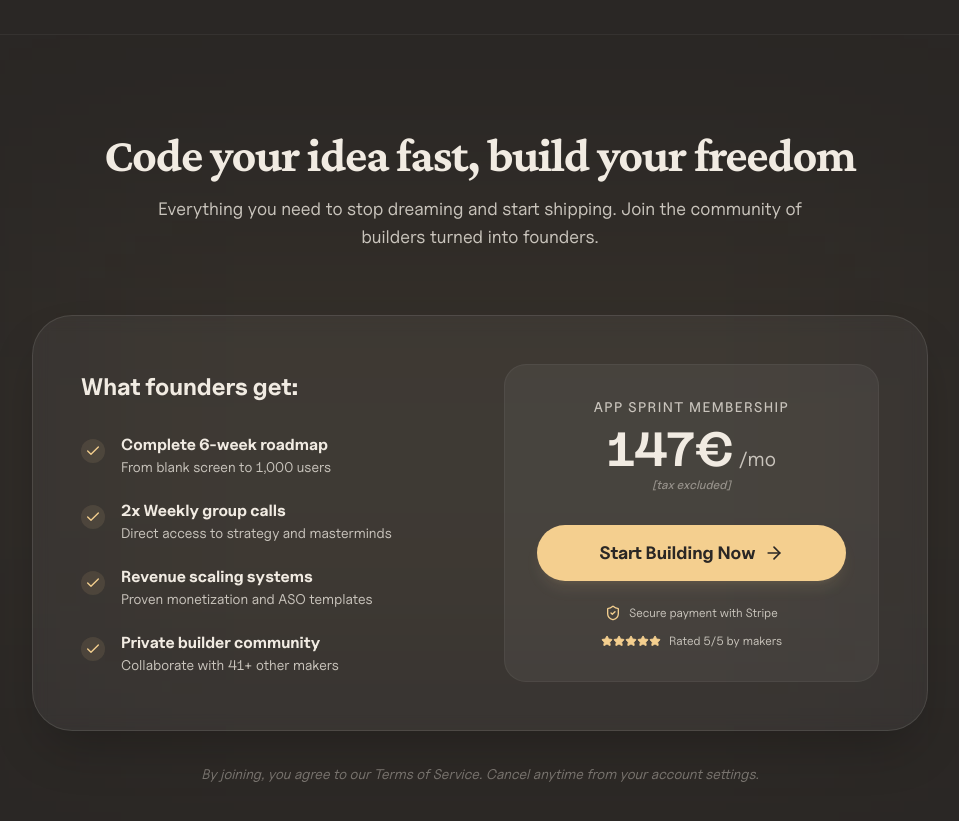
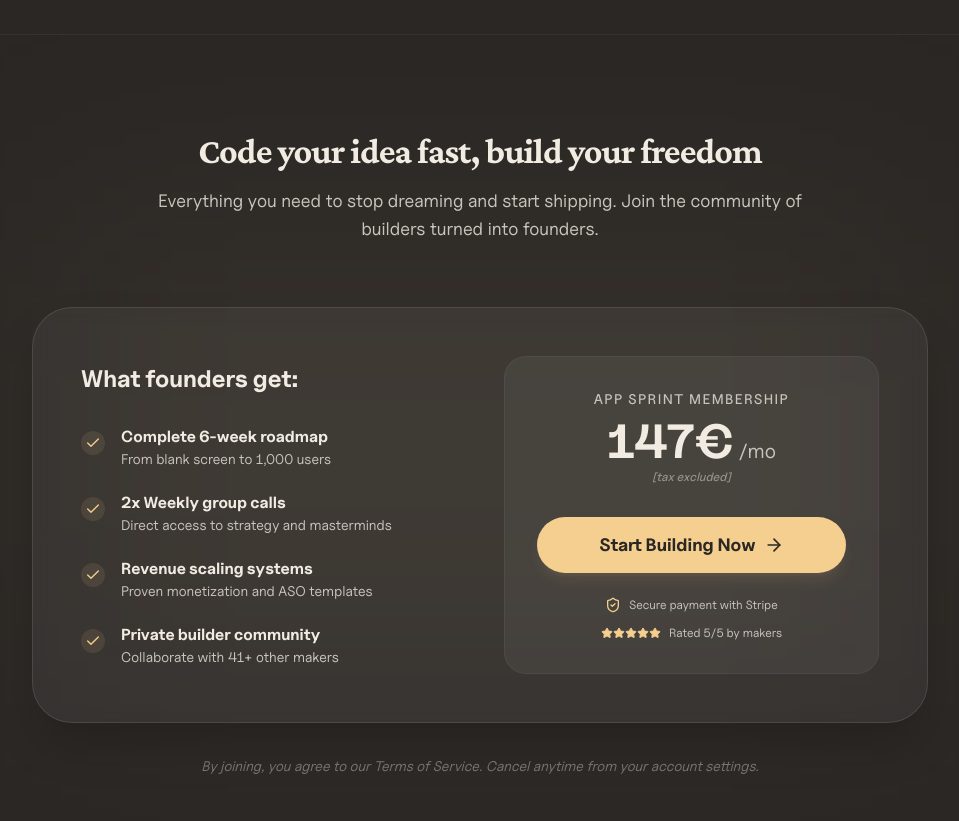
Before and after one commit to dev-err418/tap-and-swipe, a Next.js app: page /app-sprint in a window 1280 px wide. Shown: the part 6020-6841 px from the top of the page, without its empty margins (160-1119 px from the left). Built offline with nearby package versions, Linux system fonts and the light colour scheme.

Commit message:
style: align Pricing typography with rest of landing page

```diff
--- a/components/Pricing.tsx
+++ b/components/Pricing.tsx
@@ -18,7 +18,7 @@ const Pricing = () => {
 
             <div className="mx-auto max-w-7xl px-6 relative z-10">
                 <div className="mb-16 text-center">
-                    <h2 className="text-3xl font-serif font-bold tracking-tight text-[#f1ebe2] sm:text-5xl mb-4">
+                    <h2 className="text-3xl font-serif font-bold tracking-tight text-[#f1ebe2] sm:text-4xl mb-4">
                         Code your idea fast, build your freedom
                     </h2>
                     <p className="mt-4 text-lg text-[#c9c4bc] max-w-2xl mx-auto">
```
